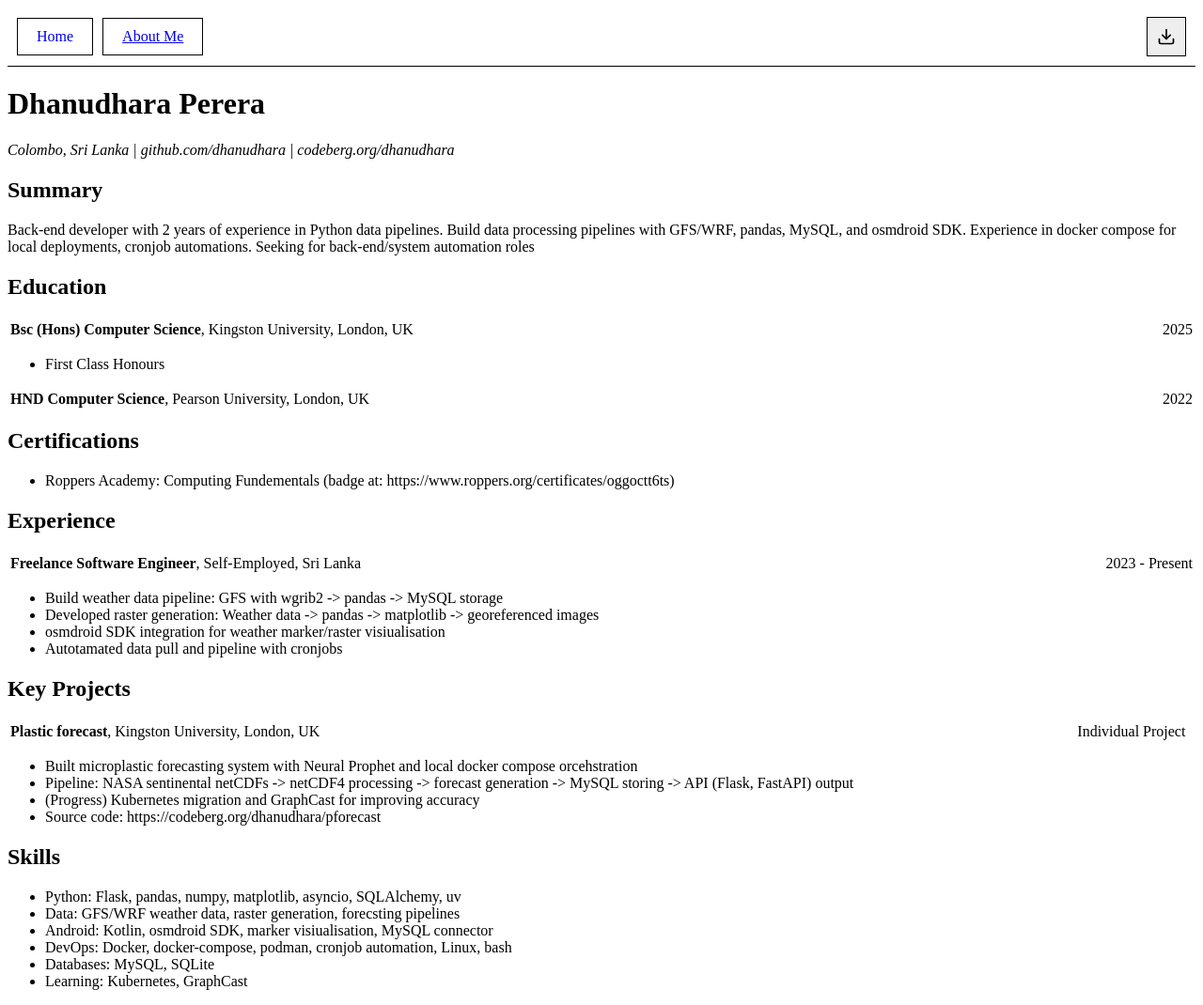
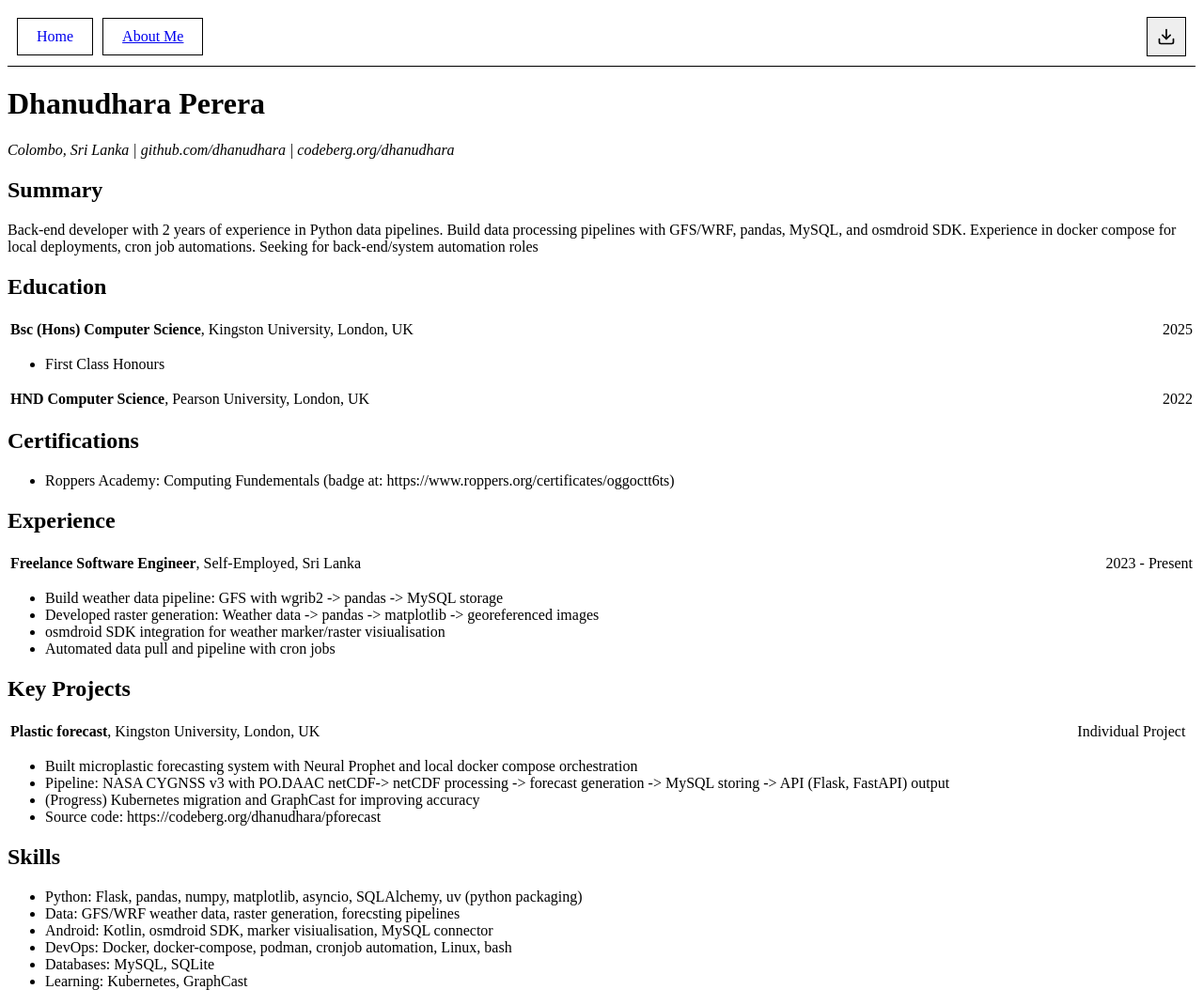
Before and after one commit to dhanudhara/dhanudhara.github.io, a Jekyll site: the page built from docs/about.html, in a window 1280 px wide. Shown: the whole page at 94% size. Built offline with Jekyll 4.4.1, drawn with Linux system fonts in a browser that asks for light colours.

Commit message:
fix: typos and missing information

```diff
--- a/docs/_data/aboutme.yml
+++ b/docs/_data/aboutme.yml
@@ -2,7 +2,7 @@ name: "Dhanudhara Perera"
 email: "dhanut@tuta.io"
 address: "Colombo, Sri Lanka | github.com/dhanudhara | codeberg.org/dhanudhara"
 
-summary: "Back-end developer with 2 years of experience in Python data pipelines. Build data processing pipelines with GFS/WRF, pandas, MySQL, and osmdroid SDK. Experience in docker compose for local deployments, cronjob automations. Seeking for back-end/system automation roles"
+summary: "Back-end developer with 2 years of experience in Python data pipelines. Build data processing pipelines with GFS/WRF, pandas, MySQL, and osmdroid SDK. Experience in docker compose for local deployments, cron job automations. Seeking for back-end/system automation roles"
 
 education:
   - degree: "Bsc (Hons) Computer Science"
@@ -25,7 +25,7 @@ experience:
       - "Build weather data pipeline: GFS with wgrib2 -> pandas -> MySQL storage"
       - "Developed raster generation: Weather data -> pandas -> matplotlib -> georeferenced images"
       - "osmdroid SDK integration for weather marker/raster visiualisation"
-      - "Autotamated data pull and pipeline with cronjobs"
+      - "Automated data pull and pipeline with cron jobs"
 
 projects:
   - title: "Plastic forecast"
@@ -33,8 +33,8 @@ projects:
     company: "Kingston University"
     location: "London, UK"
     responsibilities:
-      - "Built microplastic forecasting system with Neural Prophet and local docker compose orcehstration"
-      - "Pipeline: NASA sentinental netCDFs -> netCDF4 processing -> forecast generation -> MySQL storing -> API (Flask, FastAPI) output"
+      - "Built microplastic forecasting system with Neural Prophet and local docker compose orchestration"
+      - "Pipeline: NASA CYGNSS v3 with PO.DAAC netCDF-> netCDF processing -> forecast generation -> MySQL storing -> API (Flask, FastAPI) output"
       - "(Progress) Kubernetes migration and GraphCast for improving accuracy"
       - "Source code: https://codeberg.org/dhanudhara/pforecast"
 
@@ -42,7 +42,7 @@ certifications:
   - "Roppers Academy: Computing Fundementals (badge at: https://www.roppers.org/certificates/oggoctt6ts)"
 
 skills:
-  - "Python: Flask, pandas, numpy, matplotlib, asyncio, SQLAlchemy, uv"
+  - "Python: Flask, pandas, numpy, matplotlib, asyncio, SQLAlchemy, uv (python packaging)"
   - "Data: GFS/WRF weather data, raster generation, forecsting pipelines"
   - "Android: Kotlin, osmdroid SDK, marker visiualisation, MySQL connector"
   - "DevOps: Docker, docker-compose, podman, cronjob automation, Linux, bash"
```
